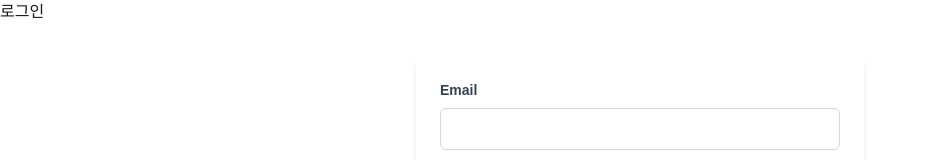
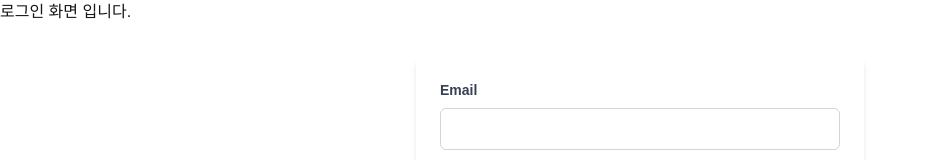
Before and after one commit to iym1511/module-storage, a Next.js app in the folder my-app/: page /login in a window 1280 px wide. Shown: the top 160 px of the page, without its empty margins (0-926 px from the left). Built offline with nearby package versions, Linux system fonts and the light colour scheme.

Commit message:
:recycle: [refactor] 로그인 페이지 타이틀 수정

```diff
--- a/my-app/src/app/(beforeLogin)/login/_components/Login.tsx
+++ b/my-app/src/app/(beforeLogin)/login/_components/Login.tsx
@@ -78,7 +78,7 @@ function Login() {
 
     return (
         <div>
-            <h1>로그인</h1>
+            <h1>로그인 화면 입니다.</h1>
             <form
                 onSubmit={(e) => e.preventDefault()}
                 className="max-w-md mx-auto mt-8 p-6 bg-white rounded-lg shadow-md"
```
